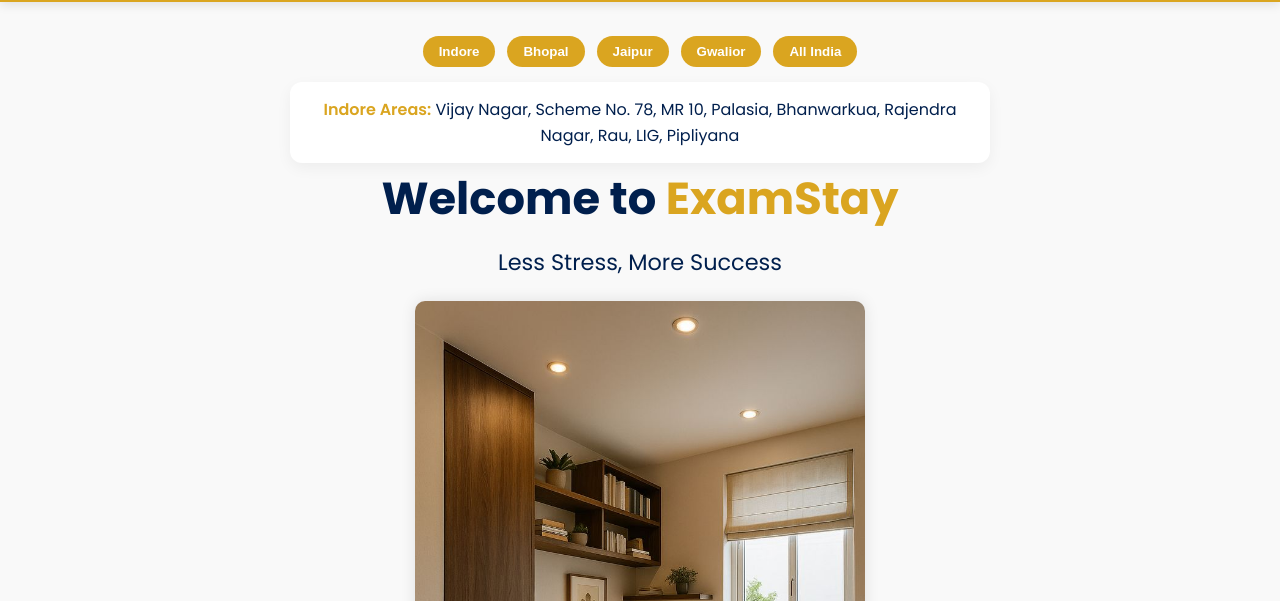
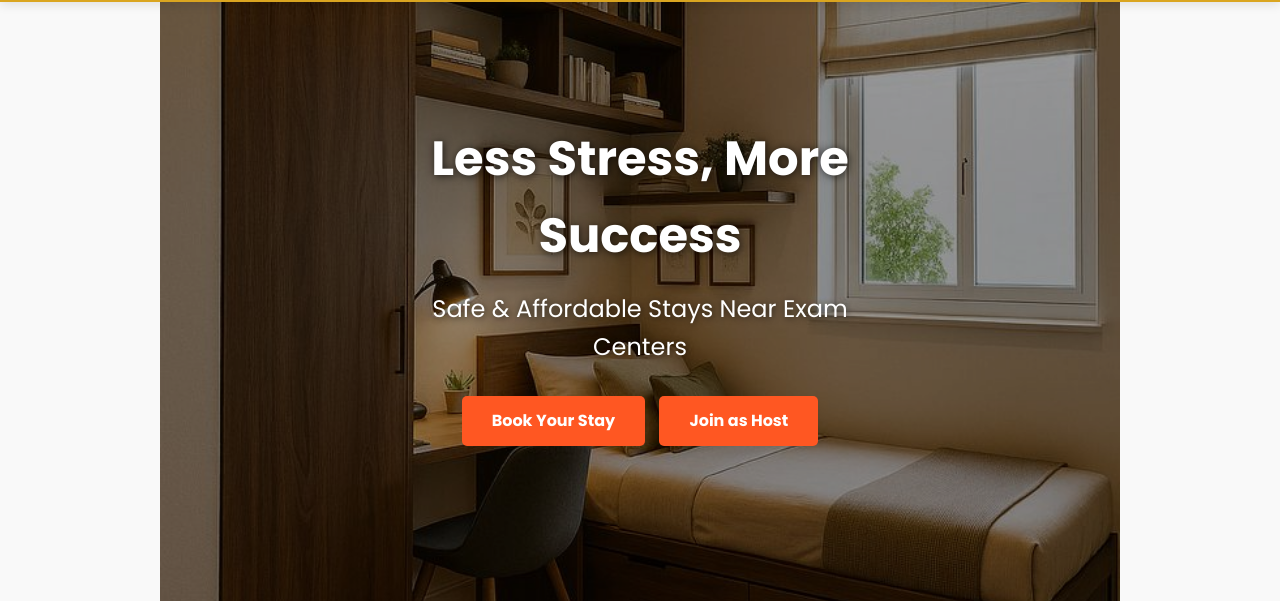
Before and after one commit to Sanjay-s-sanjay/Examstay-live, a plain HTML site: page index.html in a window 1280 px wide. Shown: the part 104-705 px from the top of the page. Drawn offline with Linux system fonts and the light colour scheme.

Commit message:
Update index.html

```diff
--- a/index.html
+++ b/index.html
@@ -21,12 +21,66 @@ nav ul li { margin-left:18px; }
 nav ul li a { color:#001f4d; text-decoration:none; font-weight:600; padding:6px 12px; border-radius:5px; transition:0.3s; }
 nav ul li a:hover, nav ul li a.active { background-color:#DAA520; color:white; }
 
-/* Hero */
-.hero { display:flex; flex-direction:column; justify-content:center; align-items:center; min-height:100vh; text-align:center; padding-top:120px; }
-.hero h1 { font-size:2.8rem; margin-bottom:10px; }
-.hero h1 span { color:#DAA520; font-weight:700; }
-.hero p { font-size:1.4rem; max-width:600px; }
-.poster-img { width:90%; max-width:450px; margin:20px auto; border-radius:10px; box-shadow:0 0 15px rgba(0,0,0,0.1); }
+/* Hero Banner */
+.hero-banner {
+  position: relative;
+  width: 100%;
+  height: 80vh;
+  overflow: hidden;
+}
+
+.hero-banner img {
+  width: 100%;
+  height: 100%;
+  object-fit: cover;
+  display: block;
+}
+
+.hero-banner .overlay {
+  position: absolute;
+  top: 0;
+  left: 0;
+  width: 100%;
+  height: 100%;
+  background: rgba(0,0,0,0.4);
+}
+
+.banner-text {
+  position: absolute;
+  top: 50%;
+  left: 50%;
+  transform: translate(-50%, -50%);
+  text-align: center;
+  color: white;
+}
+
+.banner-text h1 {
+  font-size: 3em;
+  margin-bottom: 15px;
+  text-shadow: 1px 1px 8px rgba(0,0,0,0.7);
+}
+
+.banner-text p {
+  font-size: 1.5em;
+  margin-bottom: 25px;
+  text-shadow: 1px 1px 6px rgba(0,0,0,0.6);
+}
+
+.book-now-btn {
+  display: inline-block;
+  margin: 5px;
+  padding: 12px 30px;
+  background-color: #ff5722;
+  color: white;
+  font-weight: bold;
+  text-decoration: none;
+  border-radius: 5px;
+  transition: background 0.3s;
+}
+
+.book-now-btn:hover {
+  background-color: #e64a19;
+}
 
 /* City Selector */
 .city-banner { display:flex; flex-wrap:wrap; justify-content:center; gap:12px; margin-top:20px; }
@@ -35,10 +89,6 @@ nav ul li a:hover, nav ul li a.active { background-color:#DAA520; color:white; }
 .area-list { display:none; margin-top:15px; text-align:center; max-width:700px; background: #ffffff; padding:15px; border-radius:12px; box-shadow:0 5px 15px rgba(0,0,0,0.05); color:#001f4d; }
 .area-list.active { display:block; }
 .area-list span { color:#DAA520; font-weight:600; }
-
-/* Buttons */
-.btn { display:inline-block; margin-top:20px; background-color:#DAA520; color:white; padding:12px 28px; text-decoration:none; font-size:18px; border-radius:30px; font-weight:700; transition:0.3s; }
-.btn:hover { background-color:#e6c85d; color:#001f4d; transform:scale(1.05); }
 
 /* Sections */
 section { padding:70px 20px; max-width:1000px; margin:0 auto; text-align:center; }
@@ -64,7 +114,15 @@ footer { text-align:center; margin-top:50px; padding:15px; background: #ffffff;
 .whatsapp-float img { width:60px; filter: drop-shadow(0 0 5px rgba(0,0,0,0.2)); }
 
 /* Responsive */
-@media(max-width:768px){ .hero h1{font-size:2.2rem;} .hero p{font-size:1.1rem;} }
+@media(max-width:1024px){
+  .banner-text h1 { font-size:2.5em; }
+  .banner-text p { font-size:1.2em; }
+}
+@media(max-width:768px){
+  .banner-text h1 { font-size:2em; }
+  .banner-text p { font-size:1em; }
+  .book-now-btn { padding:10px 25px; }
+}
 </style>
 </head>
 <body>
@@ -83,8 +141,19 @@ footer { text-align:center; margin-top:50px; padding:15px; background: #ffffff;
   </ul>
 </nav>
 
-<!-- Hero -->
-<section class="hero" id="home">
+<!-- Hero Banner -->
+<section id="home">
+  <div class="hero-banner">
+    <img src="study-room.jpg" alt="ExamStay Poster">
+    <div class="overlay"></div>
+    <div class="banner-text">
+      <h1>Less Stress, More Success</h1>
+      <p>Safe & Affordable Stays Near Exam Centers</p>
+      <a href="https://docs.google.com/forms/d/e/1FAIpQLSeFBl1BJkSTJrs3wsbe9UJ50-f_qWBa-jEPEnbj4RHd_69eLQ/viewform?usp=pp_url" class="book-now-btn" target="_blank">Book Your Stay</a>
+      <a href="https://docs.google.com/forms/d/e/1FAIpQLScxShkAp35mO77i09yRgjl9tVcePJbnI0UpP4cBA3EyNVDymw/viewform?usp=header" class="book-now-btn" target="_blank">Join as Host</a>
+    </div>
+  </div>
+
   <div class="city-banner">
     <button class="city-btn" data-city="indore">Indore</button>
     <button class="city-btn" data-city="bhopal">Bhopal</button>
@@ -98,14 +167,8 @@ footer { text-align:center; margin-top:50px; padding:15px; background: #ffffff;
   </div>
   <div id="area-bhopal" class="area-list"><span>Bhopal:</span> MP Nagar, Arera Colony, Kolar</div>
   <div id="area-jaipur" class="area-list"><span>Jaipur:</span> Vaishali Nagar, Mansarovar</div>
-  <div id="area-Gwalior" class="area-list"><span>Gwalior:</span> lashkar,Morar,Phoolbagh, Gwaliorfort</div>
+  <div id="area-Gwalior" class="area-list"><span>Gwalior:</span> Lashkar, Morar, Phoolbagh, Gwaliorfort</div>
   <div id="area-all" class="area-list"><span>All India:</span> Explore all cities</div>
-
-  <h1>Welcome to <span>ExamStay</span></h1>
-  <p>Less Stress, More Success</p>
-  <img src="study-room.jpg" alt="ExamStay Poster" class="poster-img">
-  <a href="https://docs.google.com/forms/d/e/1FAIpQLSeFBl1BJkSTJrs3wsbe9UJ50-f_qWBa-jEPEnbj4RHd_69eLQ/viewform?usp=pp_url" class="btn" target="_blank">Book Now</a>
-  <a href="https://docs.google.com/forms/d/e/1FAIpQLScxShkAp35mO77i09yRgjl9tVcePJbnI0UpP4cBA3EyNVDymw/viewform?usp=header" class="btn" target="_blank">Join as Host</a>
 </section>
 
 <!-- About -->
```
